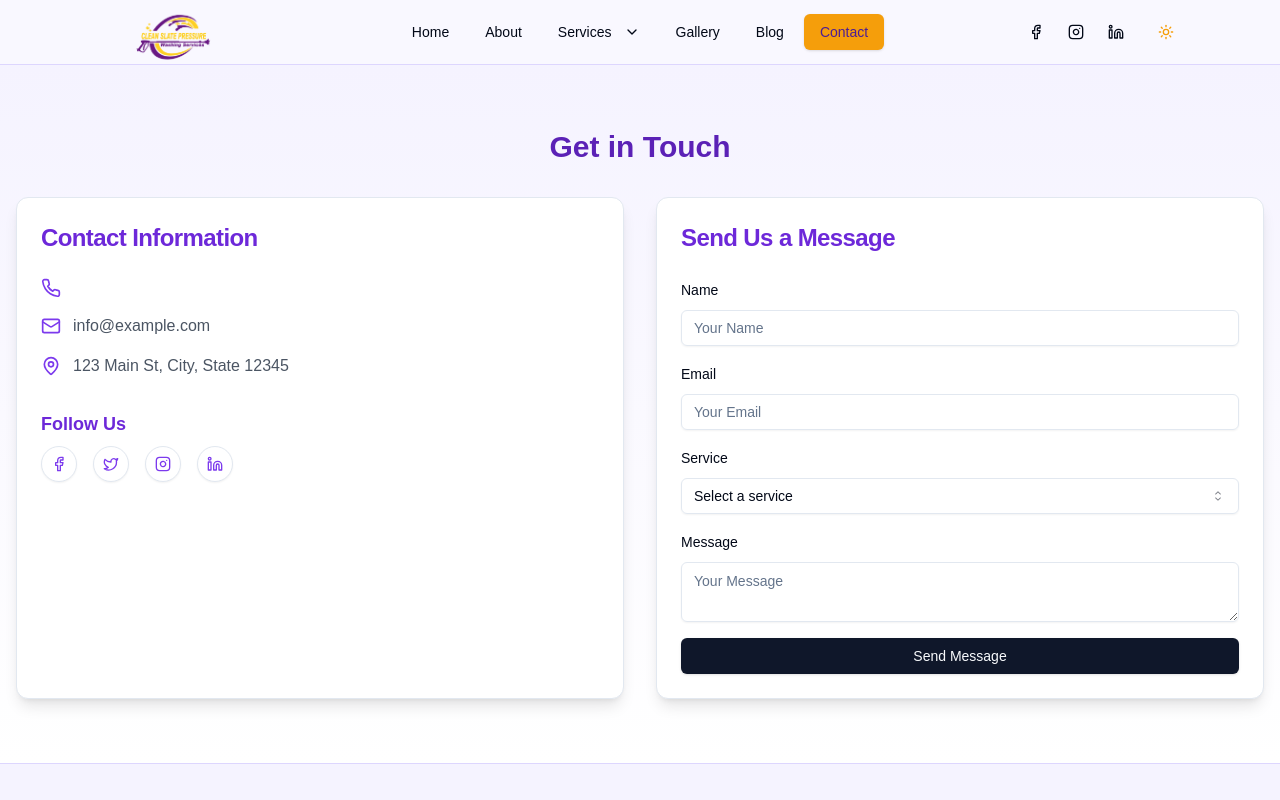
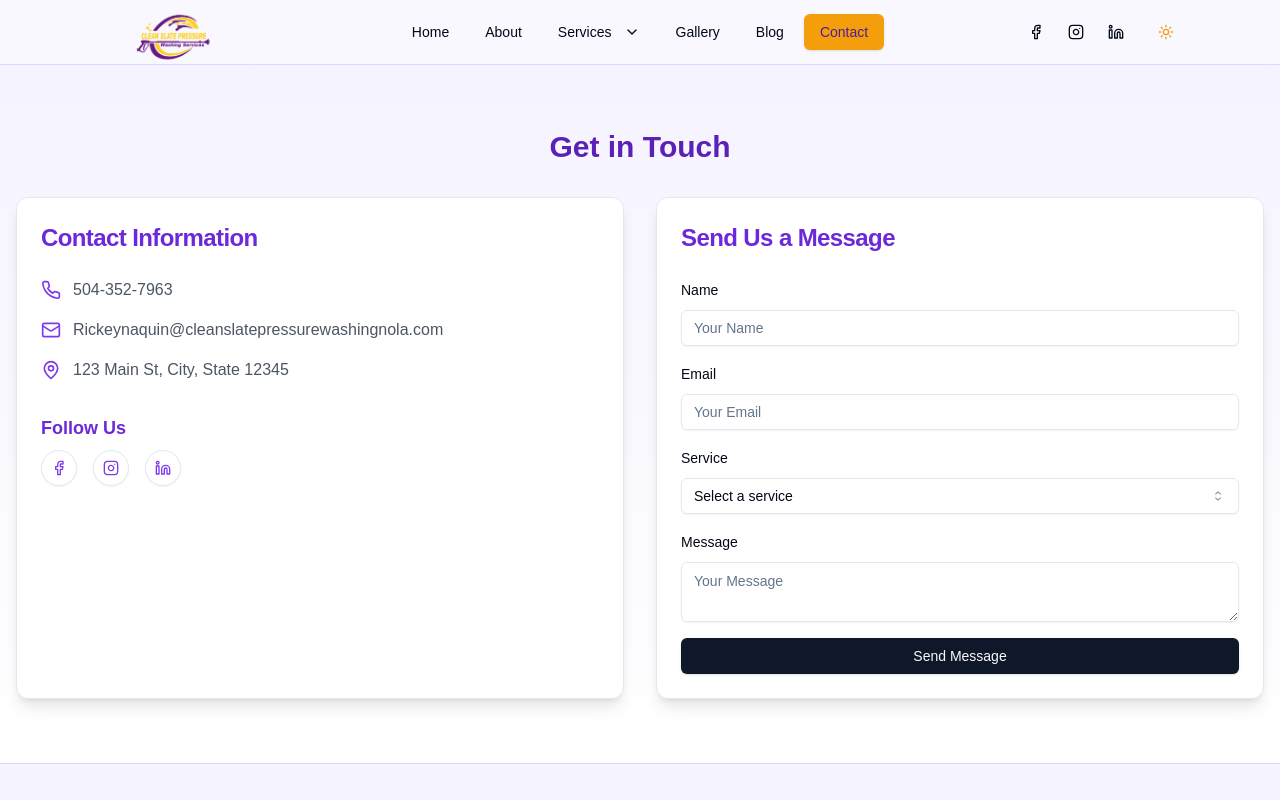
Before and after one commit to arayer143/clean-slate-pressure-washing, a Next.js app: page /contact in a window 1280 px wide. Shown: the top 800 px of the page. Built offline with nearby package versions, Linux system fonts and the light colour scheme.

Commit message:
updated the contact section

```diff
--- a/components/Contact/contact-section.tsx
+++ b/components/Contact/contact-section.tsx
@@ -8,7 +8,7 @@ import { Input } from "@/components/ui/input"
 import { Textarea } from "@/components/ui/textarea"
 import { Select, SelectContent, SelectItem, SelectTrigger, SelectValue } from "@/components/ui/select"
 import { Label } from "@/components/ui/label"
-import { Facebook, Twitter, Instagram, Linkedin, Mail, Phone, MapPin } from 'lucide-react'
+import { Facebook, Instagram, Linkedin, Mail, Phone, MapPin } from 'lucide-react'
 
 export default function ContactSection() {
   const [formStatus, setFormStatus] = useState<'idle' | 'submitting' | 'submitted' | 'error'>('idle')
@@ -65,11 +65,11 @@ export default function ContactSection() {
               <CardContent className="space-y-4">
                 <div className="flex items-center space-x-3">
                   <Phone className="w-5 h-5 text-purple-600 dark:text-purple-400" />
-                  <span className="text-gray-600 dark:text-gray-300"></span>
+                  <span className="text-gray-600 dark:text-gray-300">504-352-7963</span>
                 </div>
                 <div className="flex items-center space-x-3">
                   <Mail className="w-5 h-5 text-purple-600 dark:text-purple-400" />
-                  <span className="text-gray-600 dark:text-gray-300">info@example.com</span>
+                  <span className="text-gray-600 dark:text-gray-300">Rickeynaquin@cleanslatepressurewashingnola.com</span>
                 </div>
                 <div className="flex items-center space-x-3">
                   <MapPin className="w-5 h-5 text-purple-600 dark:text-purple-400" />
@@ -80,7 +80,6 @@ export default function ContactSection() {
                   <div className="flex space-x-4">
                     {[
                       { icon: Facebook, label: "Facebook" },
-                      { icon: Twitter, label: "Twitter" },
                       { icon: Instagram, label: "Instagram" },
                       { icon: Linkedin, label: "LinkedIn" },
                     ].map((social, index) => (
```
